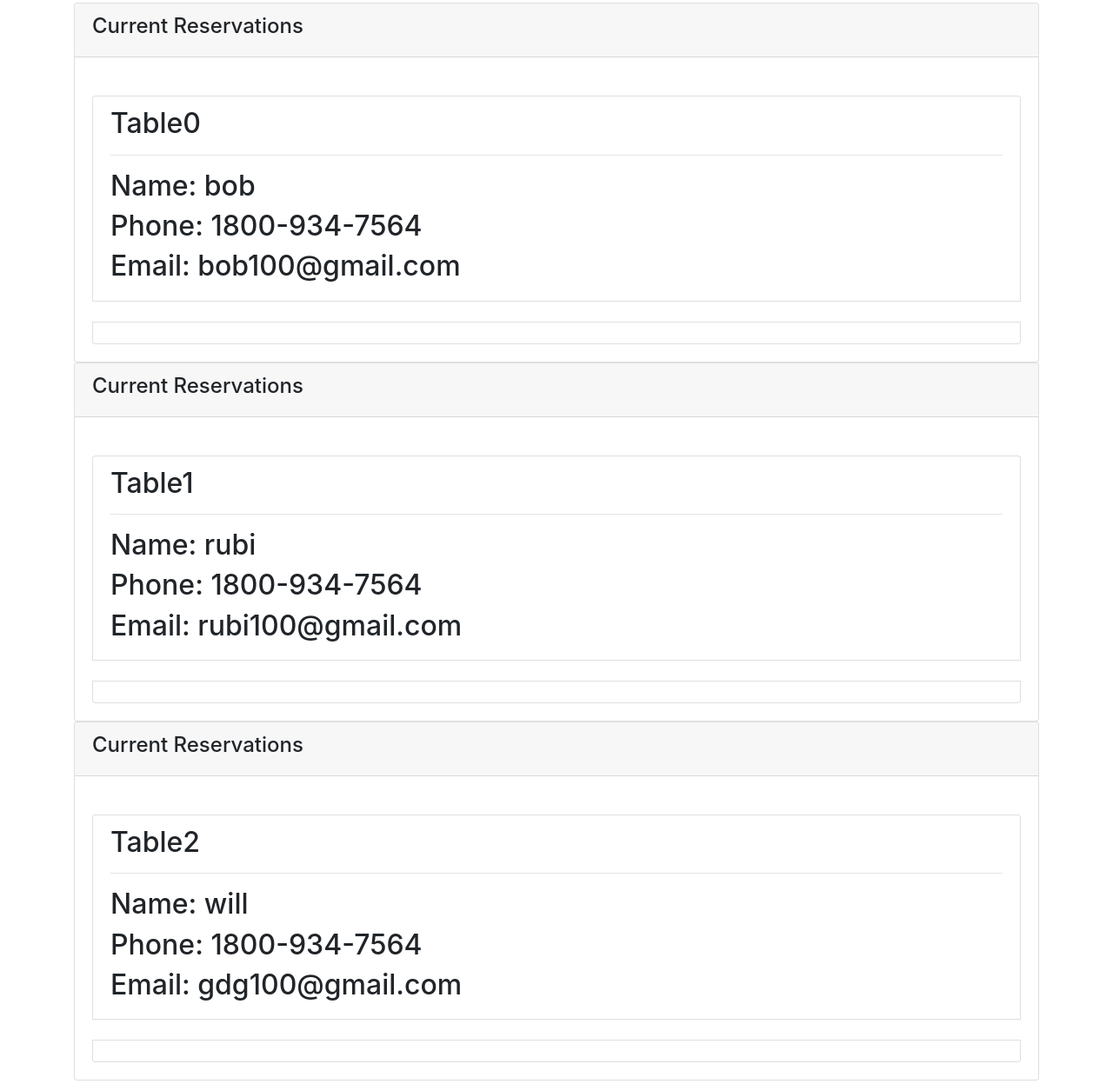
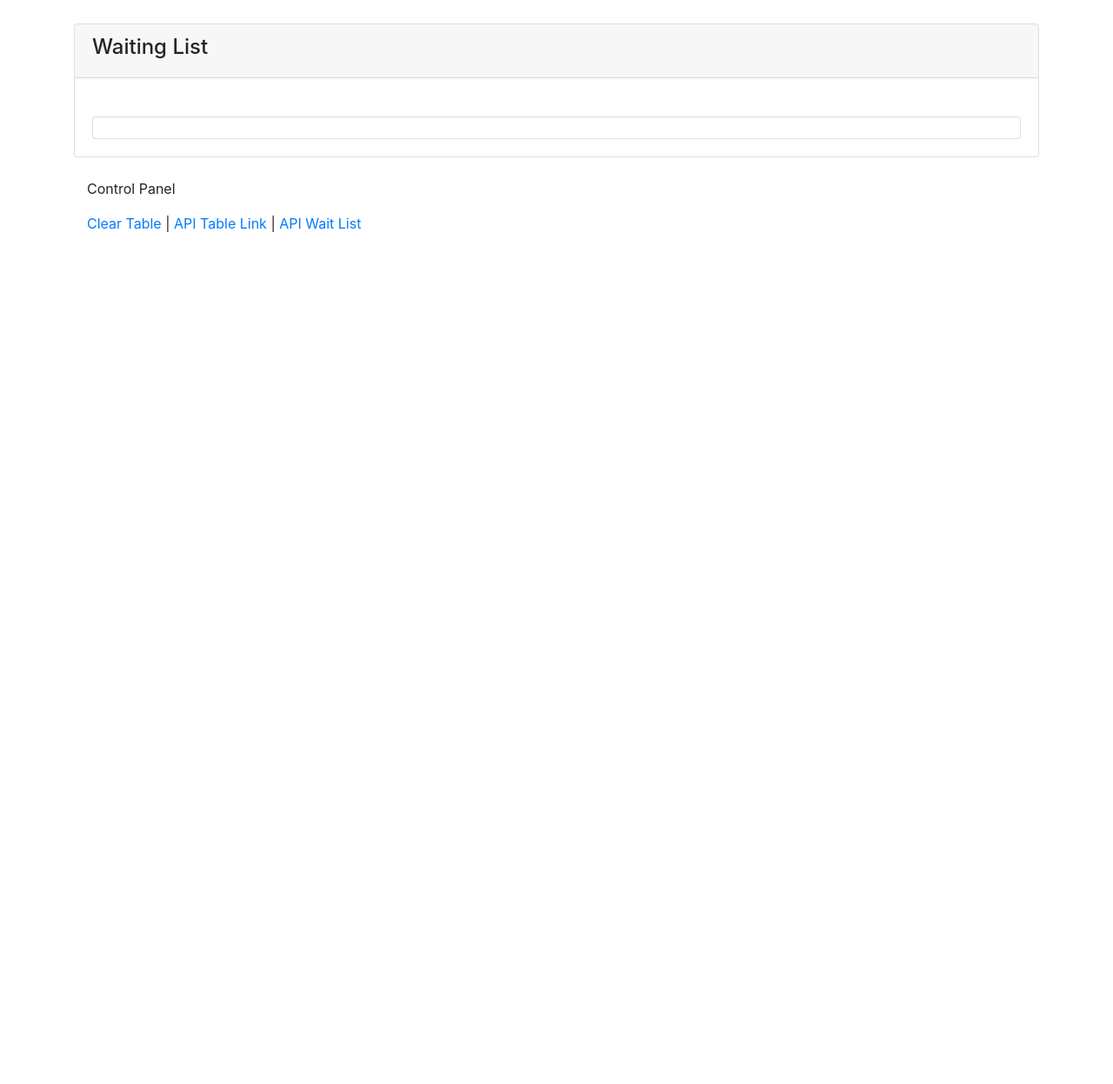
Before and after one commit to rrente43/HotRestaurant, a website: page tables.html in a window 1280 px wide. Shown: the part 356-1603 px from the top of the page at 87% size. After the commit the page ends 800 px from the top, so only its background shows below. Drawn offline with nearby package versions, Linux system fonts and the light colour scheme; no server answers.

Commit message:
it works now

```diff
--- a/tables.html
+++ b/tables.html
@@ -44,27 +44,27 @@
         <div id="currentReservation"> </div>
         <script type="text/javascript">
        var reservation = [
-    {
-        routeName: "bob",
-        name: "bob",
-        phoneNumber: "1800-934-7564",
-        email: "bob100@gmail.com",
-        uniqueID: 2000
-    },
-    {
-        routeName: "rubi",
-        name: "rubi",
-        phoneNumber: "1800-934-7564",
-        email: "rubi100@gmail.com",
-        uniqueID: 200
-    },
-    {
-        routeName: "will",
-        name: "will",
-        phoneNumber: "1800-934-7564",
-        email: "gdg100@gmail.com",
-        uniqueID: 2
-    },
+    // {
+    //     routeName: "bob",
+    //     name: "bob",
+    //     phoneNumber: "1800-934-7564",
+    //     email: "bob100@gmail.com",
+    //     uniqueID: 2000
+    // },
+    // {
+    //     routeName: "rubi",
+    //     name: "rubi",
+    //     phoneNumber: "1800-934-7564",
+    //     email: "rubi100@gmail.com",
+    //     uniqueID: 200
+    // },
+    // {
+    //     routeName: "will",
+    //     name: "will",
+    //     phoneNumber: "1800-934-7564",
+    //     email: "gdg100@gmail.com",
+    //     uniqueID: 2
+    // },
 ];
 
         var a = "";
@@ -142,7 +142,7 @@
           for (var i = 0; i < tableData.length; i++) {
 
             // Get a reference to the tableList element and populate it with tables
-            var tableList = $("#tableList");
+            var tableList = $("#currentReservation");
 
             // Then display the fields in the HTML (Section Name, Date, URL)
             var listItem = $("<li class='list-group-item mt-4'>");
```
